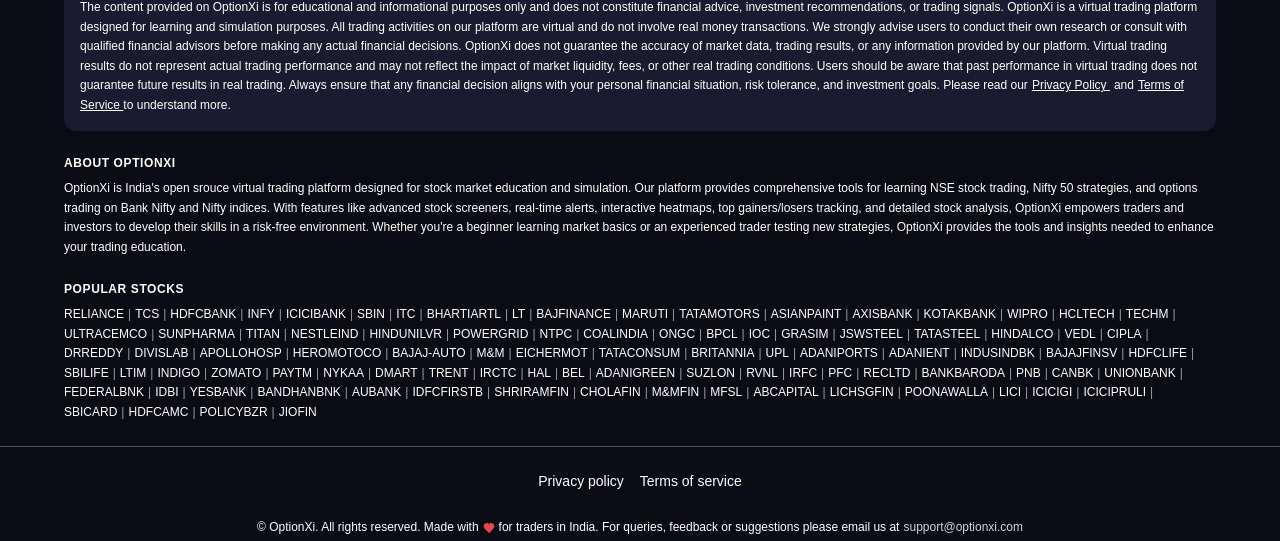
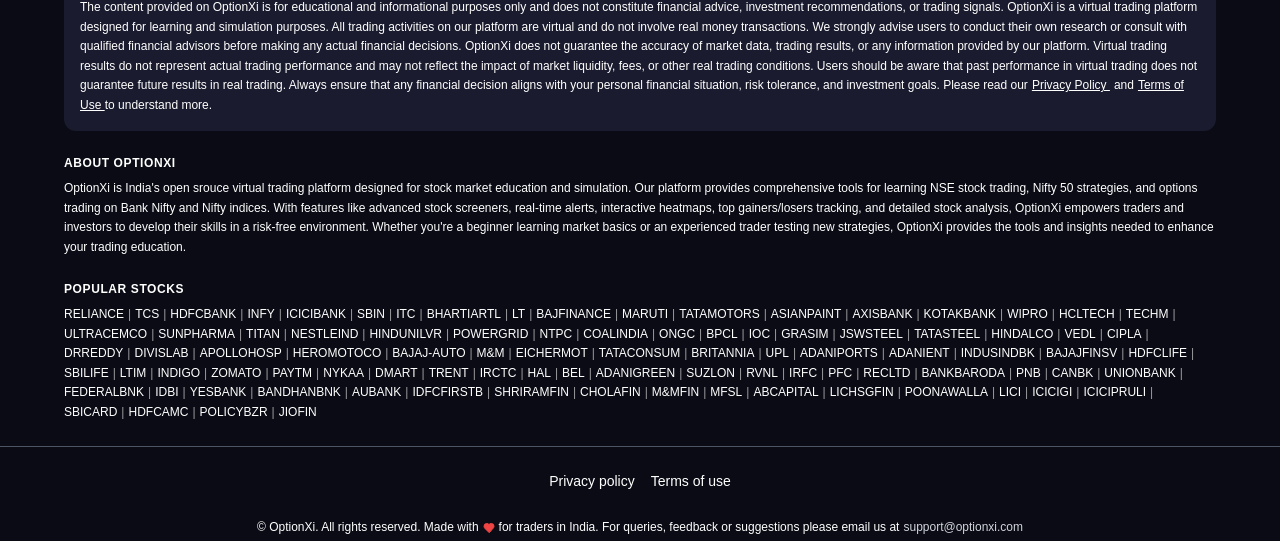
Before and after one commit to optionxi/optionxi-website, a Next.js app: page / in a window 1280 px wide. Shown: the part 4412-4953 px from the top of the page. Built offline with nearby package versions, Linux system fonts and the light colour scheme; no server answers.

Commit message:
renamed to terms of use

```diff
--- a/src/components/footer/footer.tsx
+++ b/src/components/footer/footer.tsx
@@ -164,7 +164,7 @@
               The content provided on OptionXi is for educational and informational purposes only and does not constitute financial advice, investment recommendations, or trading signals. OptionXi is a virtual trading platform designed for learning and simulation purposes. All trading activities on our platform are virtual and do not involve real money transactions. We strongly advise users to conduct their own research or consult with qualified financial advisors before making any actual financial decisions. OptionXi does not guarantee the accuracy of market data, trading results, or any information provided by our platform. Virtual trading results do not represent actual trading performance and may not reflect the impact of market liquidity, fees, or other real trading conditions. Users should be aware that past performance in virtual trading does not guarantee future results in real trading. Always ensure that any financial decision aligns with your personal financial situation, risk tolerance, and investment goals. Please read our
               <a className="underline hover:text-gray-300 ml-1 mr-1" href="https://optionxi.com/privacy-policy">Privacy Policy </a>
               and
-              <a className="underline hover:text-gray-300 ml-1" href="https://optionxi.com/terms-of-service">Terms of Service </a>
+              <a className="underline hover:text-gray-300 ml-1" href="https://optionxi.com/terms-of-use">Terms of Use </a>
                to understand more.
             </div>
           </div>
@@ -284,7 +284,7 @@
           {/* <a href="https://optionxi.com/help" className="hover:text-gray-300 transition-colors">Help</a> */}
           {/* <a href="https://optionxi.com/about" className="hover:text-gray-300 transition-colors">About</a> */}
           <a href="https://optionxi.com/privacy-policy" className="hover:text-gray-300 transition-colors">Privacy policy</a>
-          <a href="https://optionxi.com/terms-of-service" className="hover:text-gray-300 transition-colors">Terms of service</a>
+          <a href="https://optionxi.com/terms-of-use" className="hover:text-gray-300 transition-colors">Terms of use</a>
           {/* <a href="https://optionxi.com/refunds" className="hover:text-gray-300 transition-colors">Refunds</a> */}
         </div>
 
```
